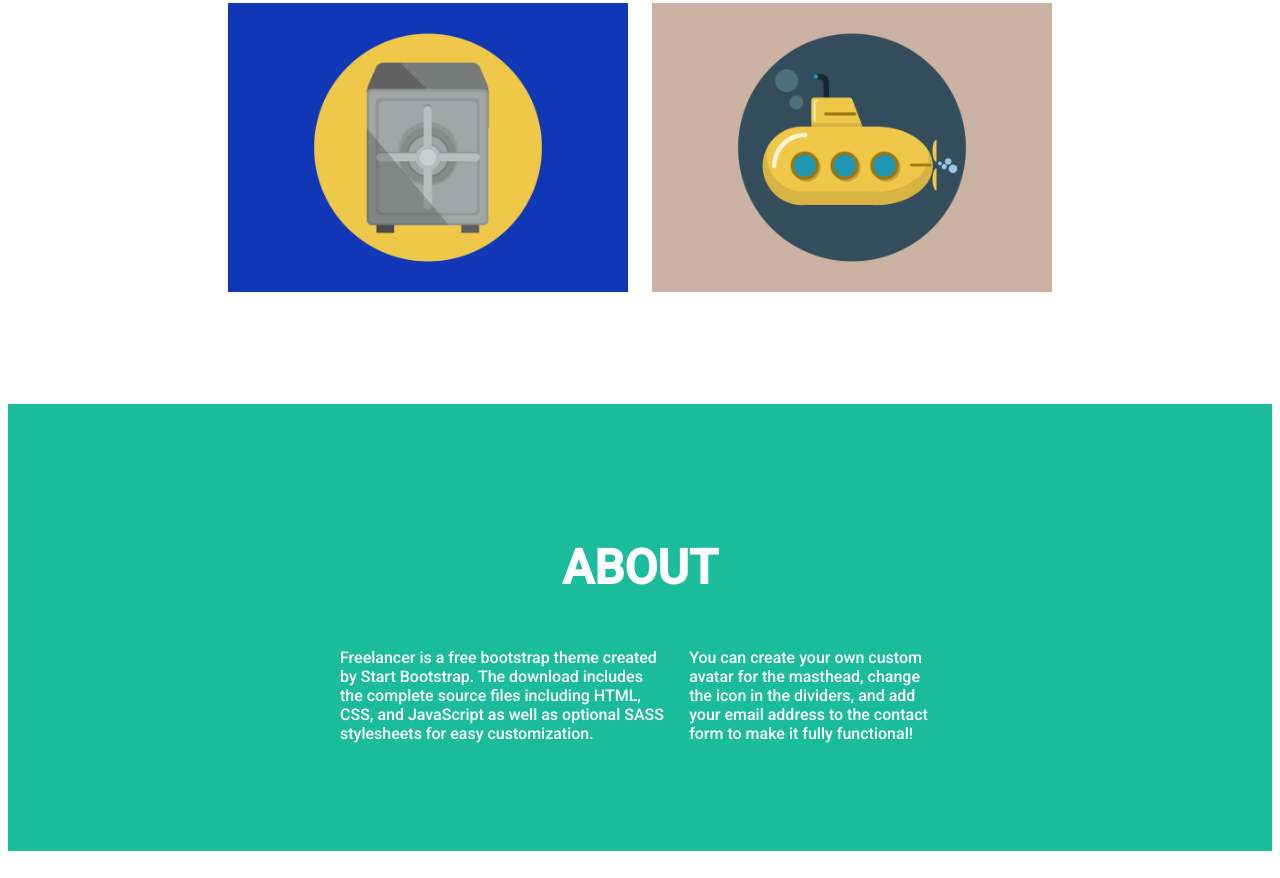
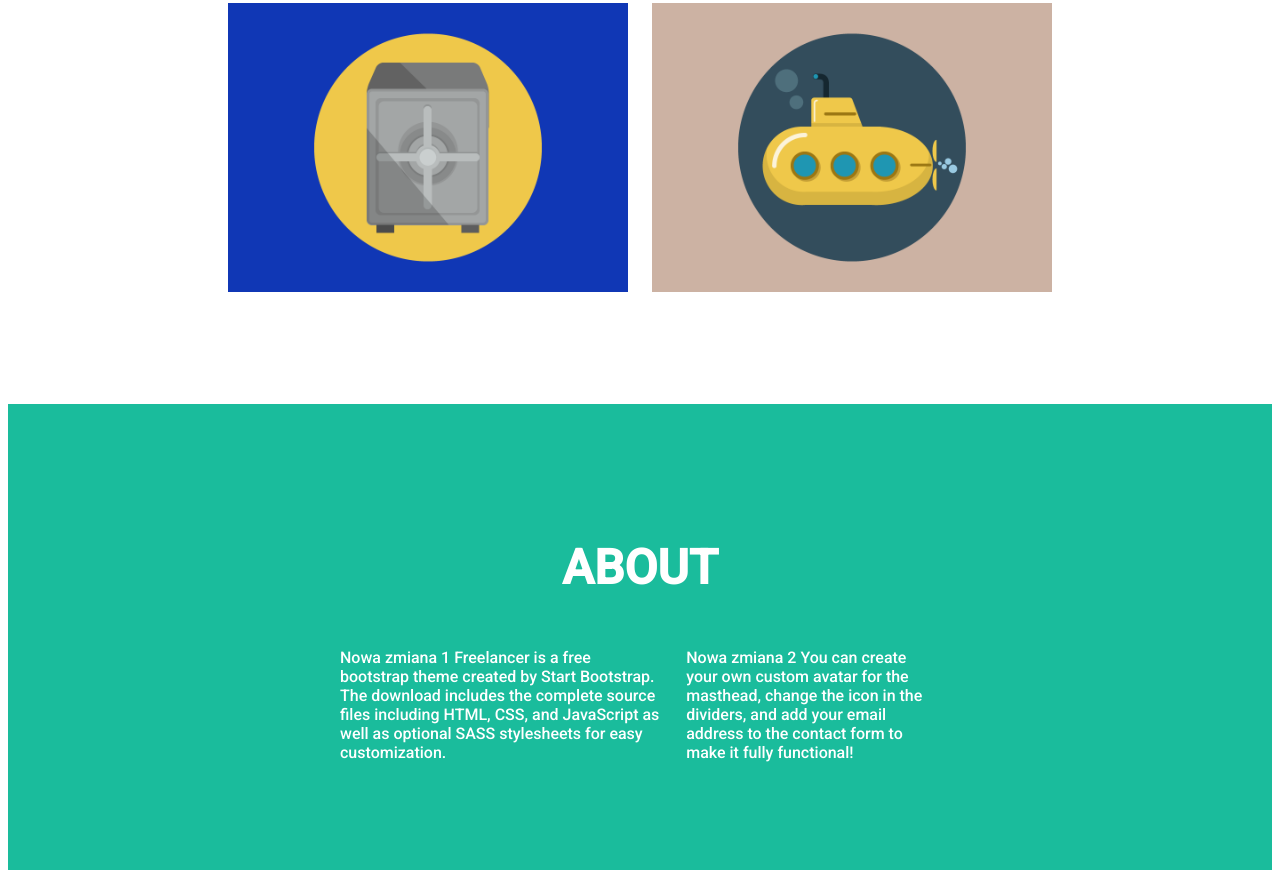
Before and after one commit to krzysztofsaja/cogni-test, a plain HTML site: page index.html in a window 1280 px wide. Shown: the part 1539-2417 px from the top of the page. Drawn offline with Linux system fonts and the light colour scheme.

Commit message:
Updated text in paragrapsh

```diff
--- a/index.html
+++ b/index.html
@@ -59,13 +59,13 @@
         <div class="divider"></div>
         <div class="description">
           <p>
-            Freelancer is a free bootstrap theme created by Start Bootstrap. The
+            Nowa zmiana 1 Freelancer is a free bootstrap theme created by Start Bootstrap. The
             download includes the complete source files including HTML, CSS, and
             JavaScript as well as optional SASS stylesheets for easy
             customization.
           </p>
           <p>
-            You can create your own custom avatar for the masthead, change the
+            Nowa zmiana 2 You can create your own custom avatar for the masthead, change the
             icon in the dividers, and add your email address to the contact form
             to make it fully functional!
           </p>
```
